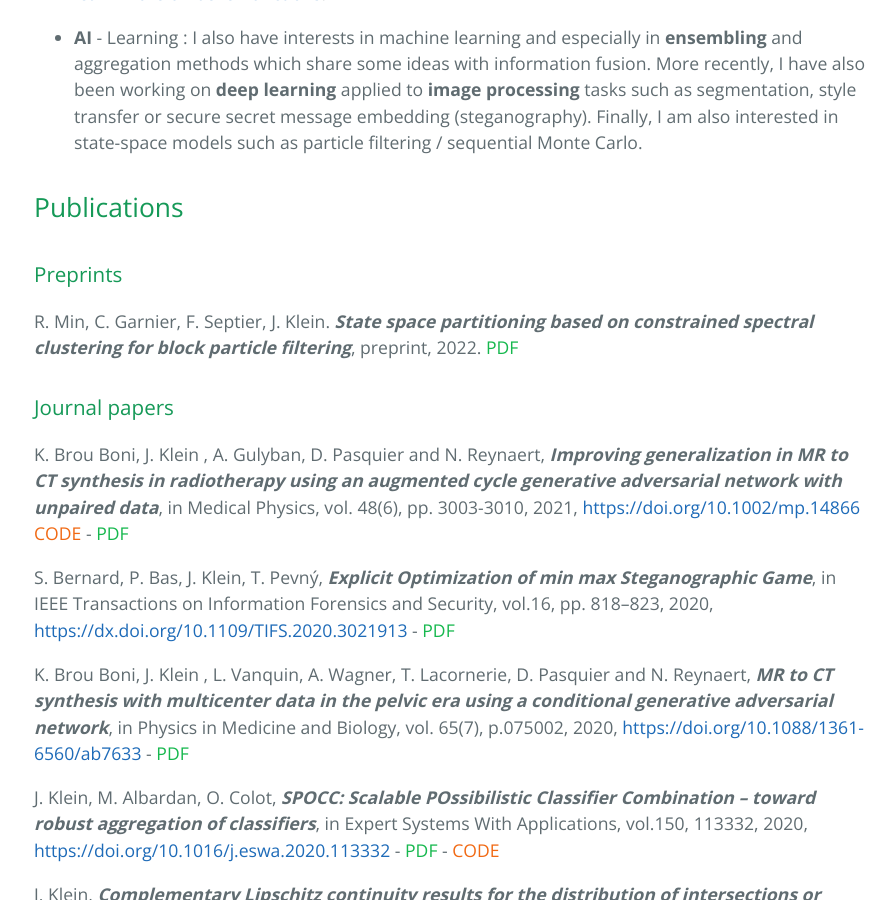
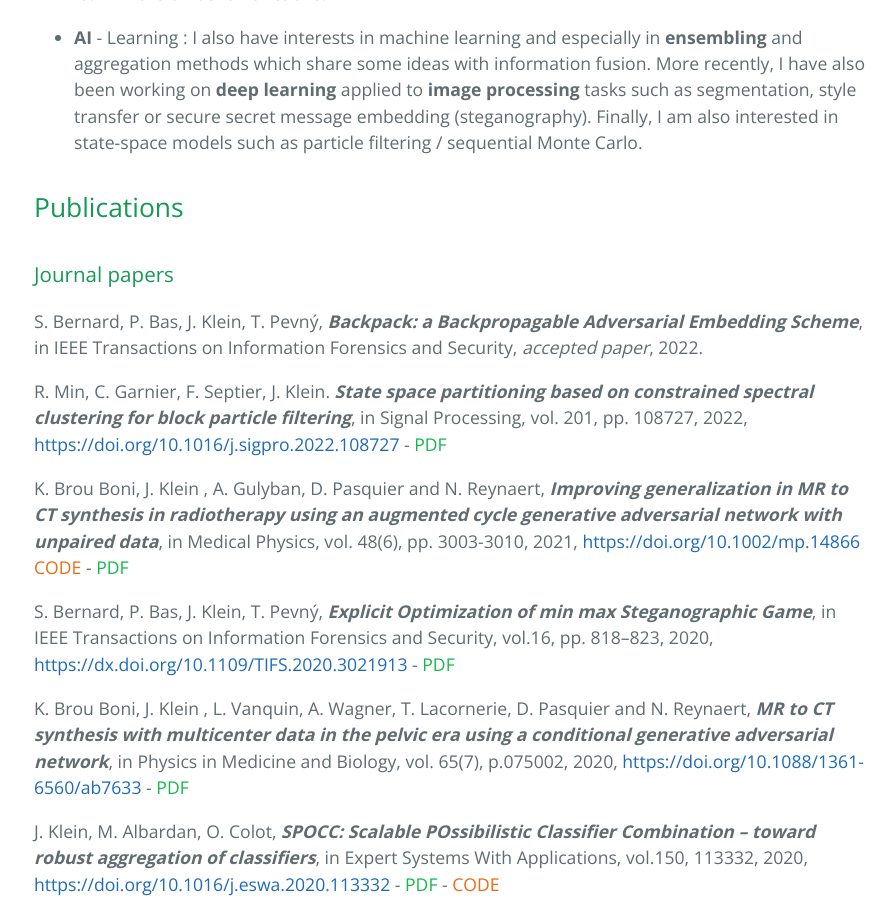
Before and after one commit to john-klein/john-klein.github.io, a Jekyll site: the page built from index.md, in a window 1280 px wide and 900 px high, scrolled down 1576 px. Shown: the whole window, without its empty margins (190-1085 px from the left). Built offline with Jekyll 4.4.1, drawn with Linux system fonts in a browser that asks for light colours; comment, search, counter and statistics services are not loaded; our own code applies the rules of GitHub Pages for plain Markdown files.

Commit message:
Update index.md

```diff
--- a/index.md
+++ b/index.md
@@ -86,7 +86,7 @@ Anticipated start date: 01/10/2018
 Detailed position description: <a href="https://john-klein.github.io/assets/files/PhD proposal.pdf" style="color: rgb(22,184,78)">Ph.D.</a>
 -->
 
-[comment]: <> (Here is a short description of my research activities (topics and publications))
+[comment]: <> (Here is a short description of my research activities (topics and publications)
 
 ## [](#header-2)Topic: Data sciences and Artificial Intelligence
 
@@ -103,12 +103,15 @@ Detailed position description: <a href="https://john-klein.github.io/assets/file
 
 ## [](#header-2)Publications
 
-### Preprints
 
-R. Min, C. Garnier, F. Septier, J. Klein. ***State space partitioning based on constrained spectral clustering for block particle filtering***, preprint, 2022.
+### Journal papers
+
+S. Bernard, P. Bas, J. Klein, T. Pevný, ***Backpack: a Backpropagable Adversarial Embedding Scheme***, in IEEE Transactions on Information Forensics and Security, *accepted paper*, 2022.
+
+R. Min, C. Garnier, F. Septier, J. Klein. ***State space partitioning based on constrained spectral clustering for block particle filtering***, in Signal Processing, vol. 201, pp. 108727, 2022,
+[https://doi.org/10.1016/j.sigpro.2022.108727](https://doi.org/10.1016/j.sigpro.2022.108727) -
 <a href="https://arxiv.org/pdf/2203.03475.pdf" style="color: rgb(22,184,78)">PDF</a>
 
-### Journal papers
 
 K. Brou Boni, J. Klein , A. Gulyban, D. Pasquier and N. Reynaert, ***Improving generalization in MR to CT synthesis in radiotherapy using an augmented cycle generative adversarial network with unpaired data***, in Medical Physics, vol. 48(6), pp. 3003-3010, 2021,
 [https://doi.org/10.1002/mp.14866](https://doi.org/10.1002/mp.14866)
@@ -167,7 +170,6 @@ J. Klein, ***Complementary Lipschitz continuity results for the distribution of
 
 A. Deleruyelle, J. Klein, C. Versari. ***SODA: Self-organizing data augmentation in deep neural networks - Application to biomedical image segmentation tasks***, in IEEE International Conference on Acoustics, Speech and Signal Processing, ICASSP 2022, Singapore, 2022 - *<span style="color:blue">(Accepted paper)</span>*
 <a href="https://arxiv.org/pdf/2202.03223.pdf" style="color: rgb(22,184,78)">PDF</a>
-
 
 R. Min, C. Garnier, F. Septier, J. Klein. ***Parallel Block Particle Filtering***, in IEEE Statistical Signal Processing Workshop, SSP 2021, pp. 86-90, Rio de Janeiro, Brazil, 2021.
 [doi: 10.1109/SSP49050.2021.9513788](https://doi.org/10.1109/SSP49050.2021.9513788)
```
